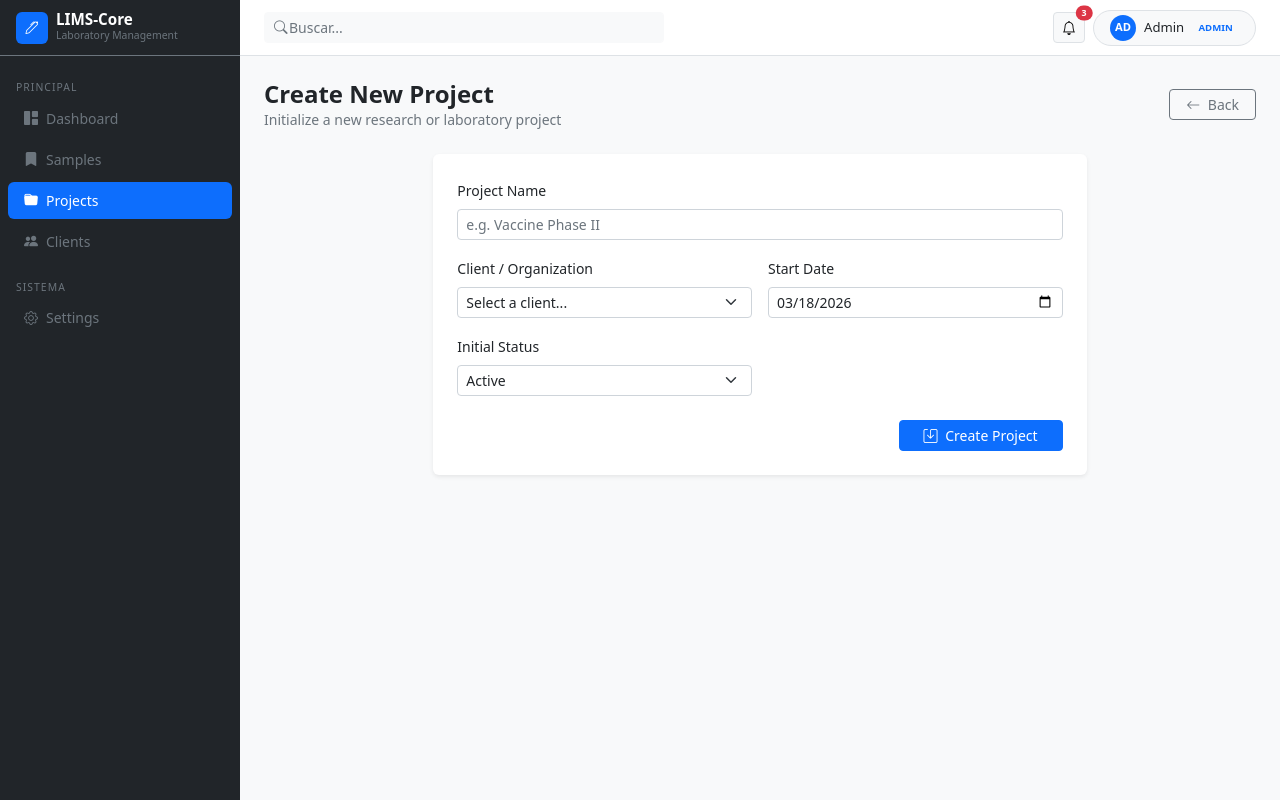
After one commit to Misael-GC/lab_management, a PHP site: page /projects/create in a window 1280 px wide. The commit adds this page. Run offline with PHP 8.4, Linux system fonts and the light colour scheme; data that the repository does not hold is empty; some libraries are stand-ins or nearby versions.

Commit message:
proyect terminado

```diff
--- a/src/app/Controllers/ProjectController.php
+++ b/src/app/Controllers/ProjectController.php
@@ -37,4 +37,31 @@ class ProjectController extends BaseController
             'projects' => $projects
         ]);
     }
+
+    public function create(): void
+    {
+        $db = Database::getInstance();
+        $clients = $db->query("SELECT id, name FROM client ORDER BY name ASC")->fetchAll();
+
+        $this->render('projects/create', [
+            'title' => 'New Project',
+            'clients' => $clients
+        ]);
+    }
+
+    public function store(): void
+    {
+        $name = $_POST['name'] ?? '';
+        $id_client = $_POST['id_client'] ?? '';
+        $started_at = $_POST['started_at'] ?? date('Y-m-d H:i:s');
+        $status = $_POST['status'] ?? 'Active';
+
+        $db = Database::getInstance();
+        $stmt = $db->prepare("INSERT INTO project (name, id_client, started_at, status) VALUES (?, ?, ?, ?)");
+
+        if ($stmt->execute([$name, $id_client, $started_at, $status])) {
+            header('Location: /projects');
+            exit;
+        }
+    }
 }
--- /dev/null
+++ b/src/app/Views/projects/create.php
@@ -0,0 +1,56 @@
+<div class="d-flex justify-content-between align-items-center mb-4">
+    <div>
+        <h4 class="fw-bold mb-0">Create New Project</h4>
+        <p class="text-secondary small mb-0">Initialize a new research or laboratory project</p>
+    </div>
+    <a href="/projects" class="btn btn-outline-secondary btn-sm px-3">
+        <i class="bi bi-arrow-left me-1"></i> Back
+    </a>
+</div>
+
+<div class="row justify-content-center">
+    <div class="col-md-8">
+        <div class="card border-0 shadow-sm">
+            <div class="card-body p-4">
+                <form action="/projects/store" method="POST">
+                    <div class="row g-3">
+                        <div class="col-md-12">
+                            <label class="form-label small fw-medium">Project Name</label>
+                            <input type="text" name="name" class="form-control form-control-sm" placeholder="e.g. Vaccine Phase II" required>
+                        </div>
+
+                        <div class="col-md-6">
+                            <label class="form-label small fw-medium">Client / Organization</label>
+                            <select name="id_client" class="form-select form-select-sm" required>
+                                <option value="" selected disabled>Select a client...</option>
+                                <?php foreach ($clients as $c): ?>
+                                    <option value="<?= $c['id'] ?>"><?= $c['name'] ?></option>
+                                <?php endforeach; ?>
+                            </select>
+                        </div>
+
+                        <div class="col-md-6">
+                            <label class="form-label small fw-medium">Start Date</label>
+                            <input type="date" name="started_at" class="form-control form-control-sm" value="<?= date('Y-m-d') ?>">
+                        </div>
+
+                        <div class="col-md-6">
+                            <label class="form-label small fw-medium">Initial Status</label>
+                            <select name="status" class="form-select form-select-sm">
+                                <option value="Active">Active</option>
+                                <option value="Paused">Paused</option>
+                                <option value="Completed">Completed</option>
+                            </select>
+                        </div>
+
+                        <div class="col-md-12 mt-4 text-end">
+                            <button type="submit" class="btn btn-primary btn-sm px-4">
+                                <i class="bi bi-save me-1"></i> Create Project
+                            </button>
+                        </div>
+                    </div>
+                </form>
+            </div>
+        </div>
+    </div>
+</div>
--- a/src/app/Views/projects/index.php
+++ b/src/app/Views/projects/index.php
@@ -3,9 +3,9 @@
         <h4 class="fw-bold mb-0">Projects</h4>
         <p class="text-secondary small mb-0">Manage laboratory research projects</p>
     </div>
-    <button class="btn btn-primary btn-sm px-3">
+    <a href="/projects/create" class="btn btn-primary btn-sm px-3">
         <i class="bi bi-plus-lg me-1"></i> New Project
-    </button>
+    </a>
 </div>
 
 <div class="row g-3">
--- a/src/routes/web.php
+++ b/src/routes/web.php
@@ -22,5 +22,9 @@ $router->post('/clients/store', ClientController::class, 'store');
 
 
 $router->get('/projects', ProjectController::class, 'index');
+$router->get('/projects/create', ProjectController::class, 'create');
+$router->post('/projects/store', ProjectController::class, 'store');
+
+
 $router->get('/samples', SampleController::class, 'index');
 $router->get('/users', UserController::class, 'index');
```
Lines whose indentation alone changed are shown as unchanged.
